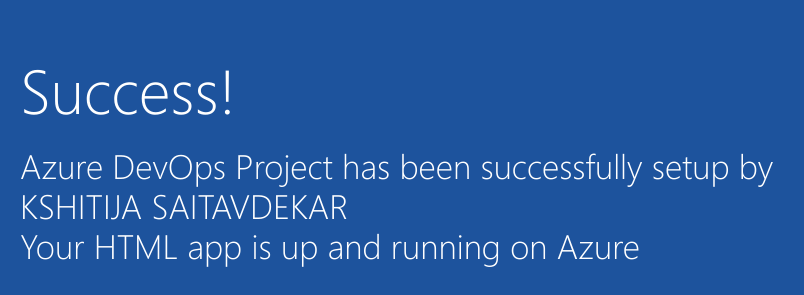
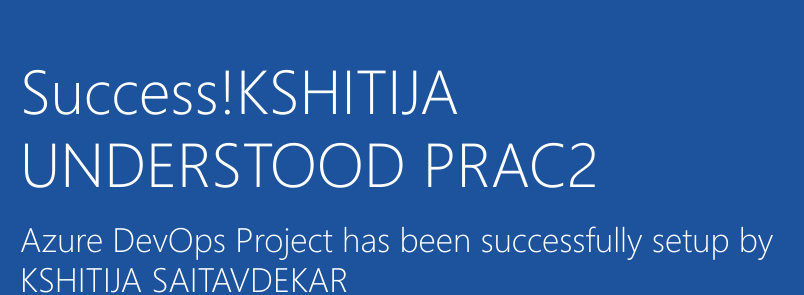
Before and after one commit to KshitijaS99/samplep2a, a plain HTML site: page index.html in a window 1280 px wide. Shown: the part 325-620 px from the top of the page, 205-1009 px from the left. Drawn offline with Linux system fonts and the light colour scheme.

Commit message:
Modified in branch03

```diff
--- a/index.html
+++ b/index.html
@@ -18,7 +18,7 @@
             </a>
         </div>
             <div class="content-body">
-                <div class="success-text">Success!</div>
+                <div class="success-text">Success!KSHITIJA UNDERSTOOD PRAC2</div>
                 <div class="description line-1"> Azure DevOps Project has been successfully setup by KSHITIJA SAITAVDEKAR</div>
                 <div class="description line-2"> Your HTML app is up and running on Azure</div>
                 <div class="next-steps-container">
```
